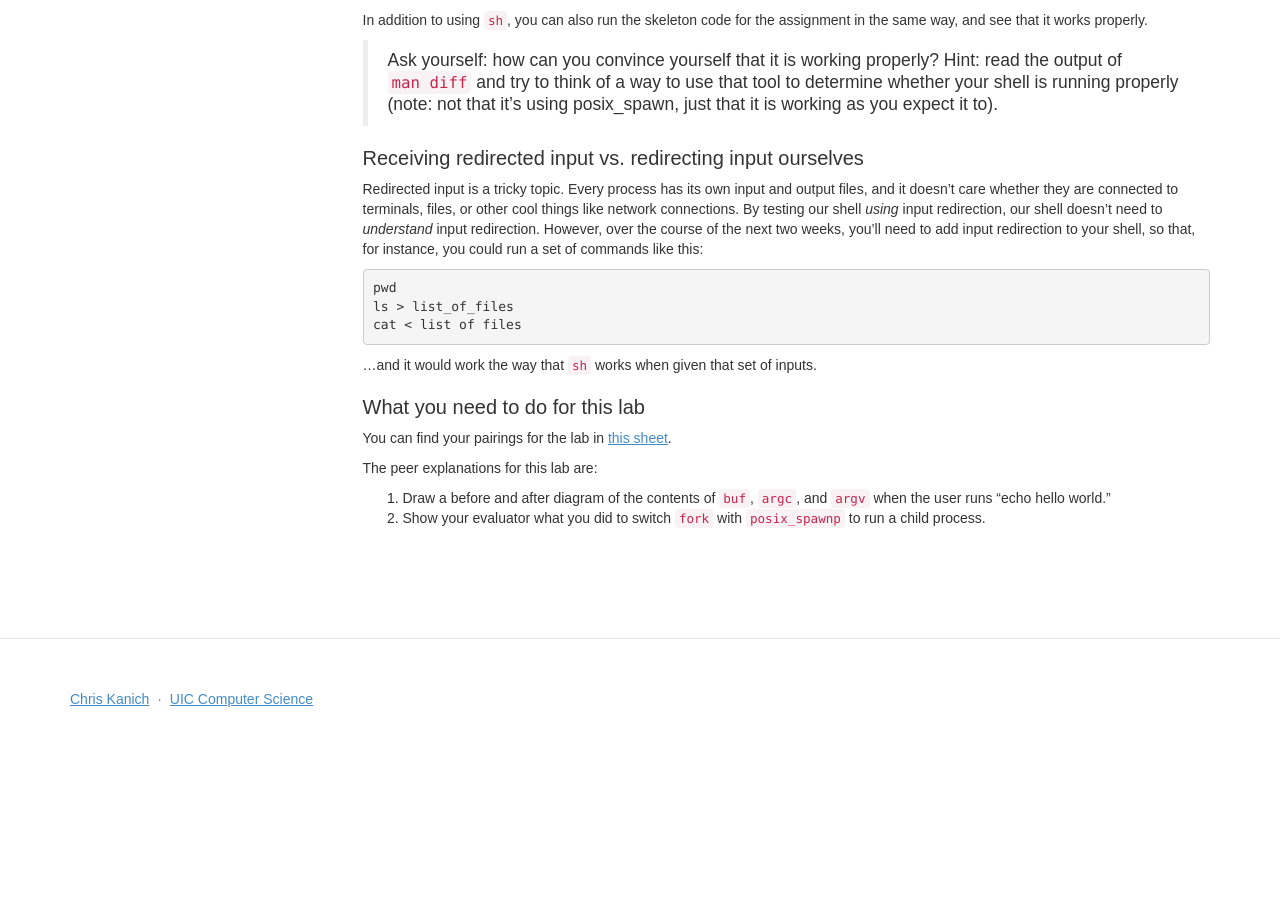
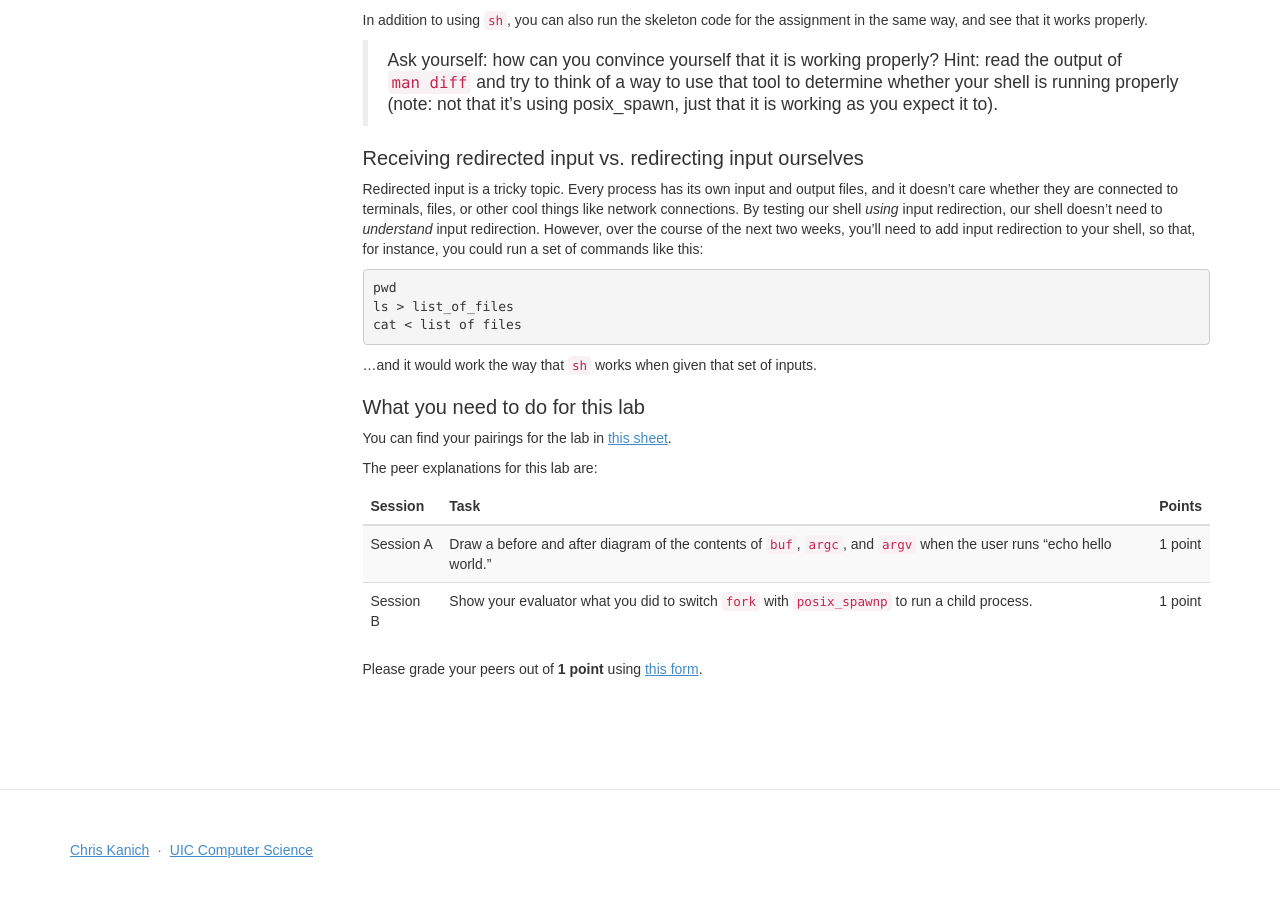
Before and after one commit to csatuic/cs361-website-old, a Jekyll site: the page built from _labs/lab6.md, in a window 1280 px wide and 900 px high, scrolled down 1679 px. Shown: the top 897 px of the window. Built offline with Jekyll 4.4.1, drawn with Linux system fonts in a browser that asks for light colours; some web fonts are replaced; before the commit the page ends 2428 px from its top, so only the background shows below that.

Commit message:
make peer evaluation as table | add link to eval form

```diff
--- a/_labs/lab6.md
+++ b/_labs/lab6.md
@@ -135,6 +135,14 @@ You can find your pairings for the lab in [this sheet]({{page.pairings}}).
 
 The peer explanations for this lab are:
 
-1. Draw a before and after diagram of the contents of `buf`, `argc`, and `argv` when the user runs
-   "echo hello world."
-2. Show your evaluator what you did to switch `fork` with `posix_spawnp` to run a child process.
+<!-- 1. Draw a before and after diagram of the contents of `buf`, `argc`, and `argv` when the user runs -->
+   <!-- "echo hello world." -->
+<!-- 2. Show your evaluator what you did to switch `fork` with `posix_spawnp` to run a child process. -->
+
+| Session | Task | Points |
+|---|---|---|
+| Session A | Draw a before and after diagram of the contents of `buf`, `argc`, and `argv` when the user runs "echo hello world." | 1 point |
+| Session B | Show your evaluator what you did to switch `fork` with `posix_spawnp` to run a child process. | 1 point |
+{: class="table table-striped"}
+
+Please grade your peers out of **1 point** using [this form]({{site.eval_link}}).
```
